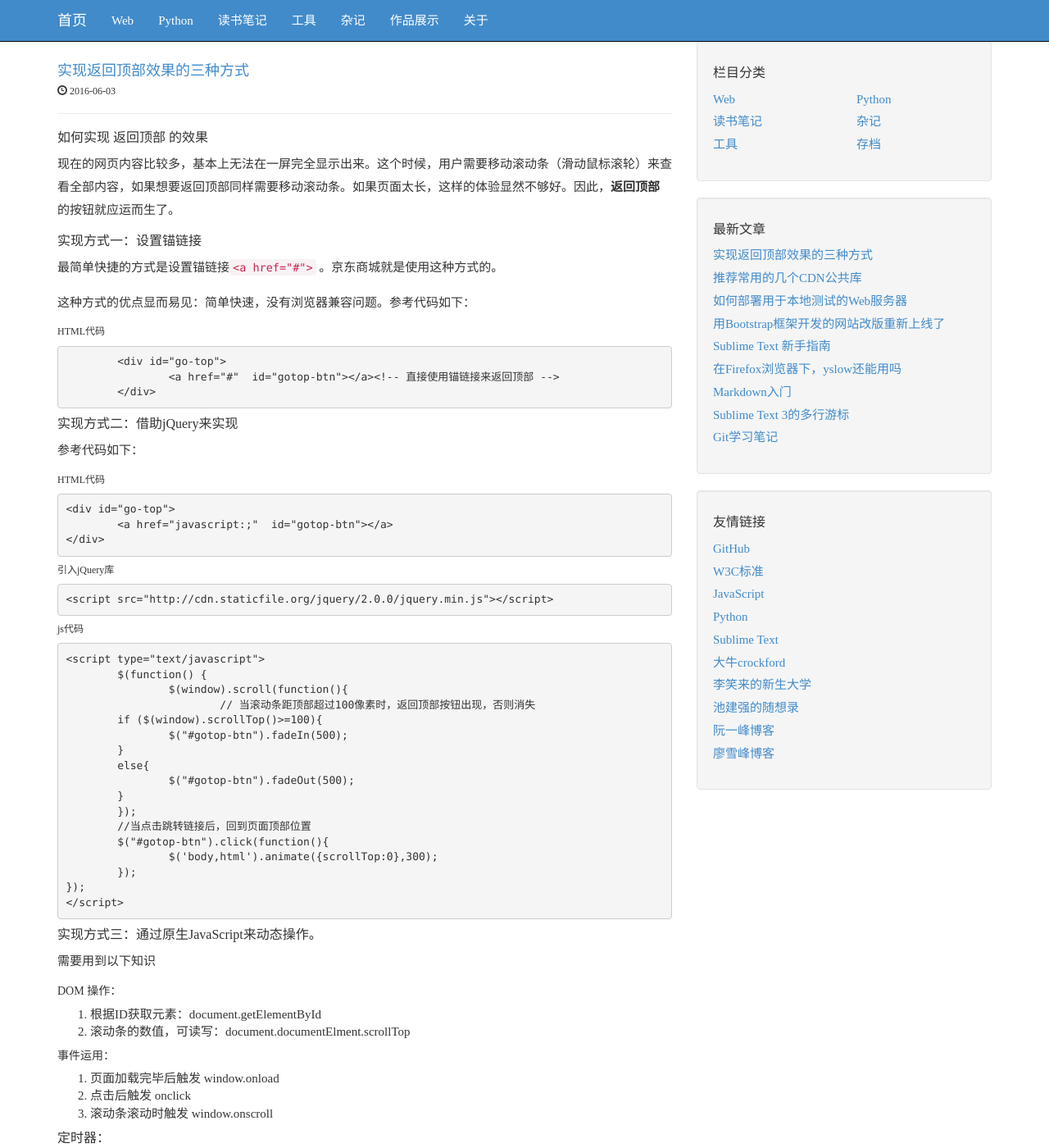
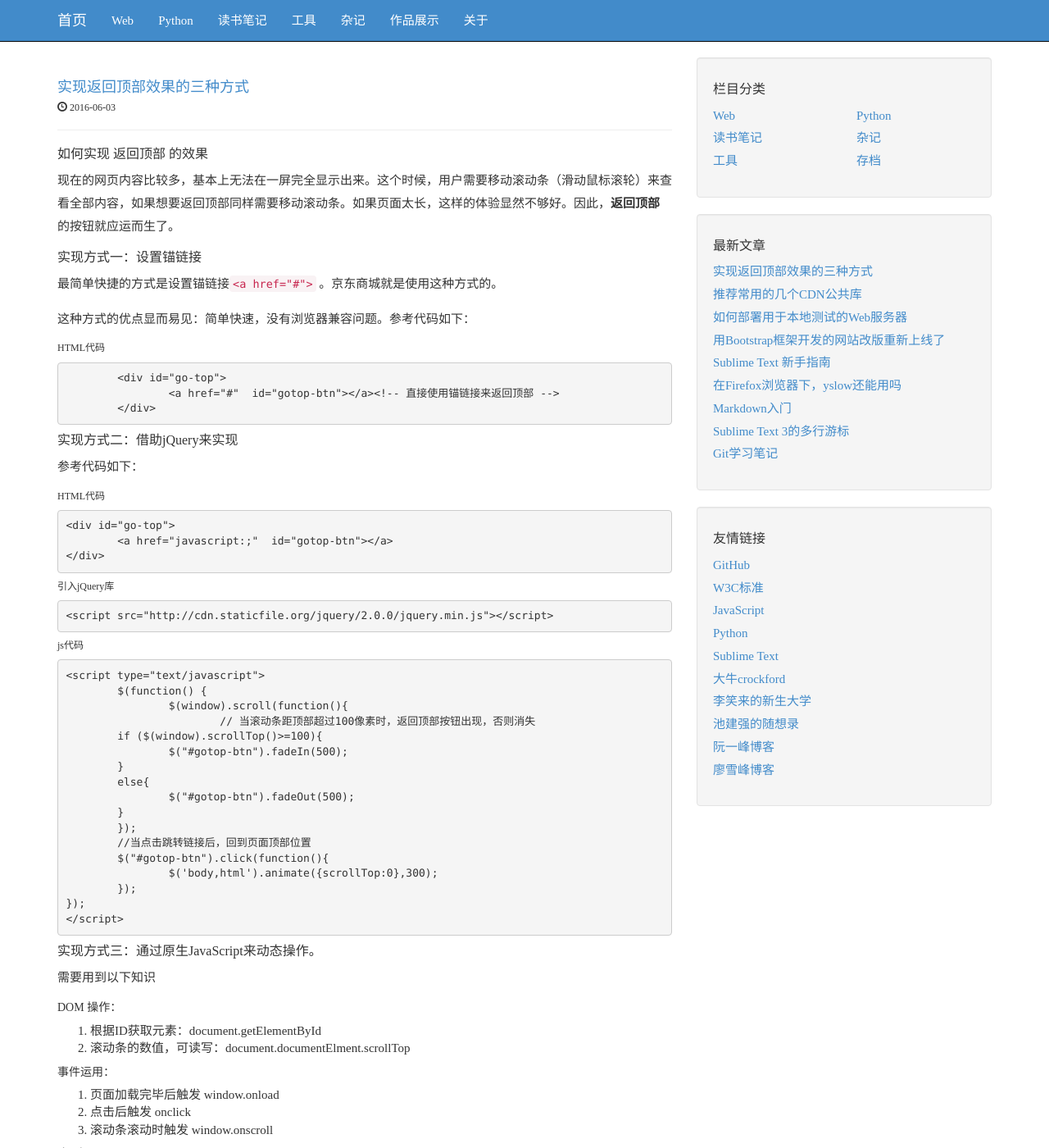
Before and after one commit to frankwang0909/blog_v1.0, a Jekyll site: the page built from index.html, in a window 1280 px wide and 1400 px high. Shown: the whole window at 82% size. Built offline with Jekyll 4.4.1, drawn with Linux system fonts in a browser that asks for light colours; nearby versions of some CDN libraries; the list of posts is cut into pages by our own code.

Commit message:
修改body的padding-top:

```diff
--- a/css/blog.css
+++ b/css/blog.css
@@ -4,7 +4,7 @@
  * Code licensed under the Apache License v2.0.
  * For details, see http://www.apache.org/licenses/LICENSE-2.0.
  */
-body {padding-top: 50px; font-family: "微软雅黑";}
+body {padding-top: 70px; font-family: "微软雅黑";}
 .navbar{background-color: #428bca!important;}
 .navbar a{color:#fff!important;}
 .navbar li a:hover{ color:#f34949!important;background-color: #0f518b!important;}
```
